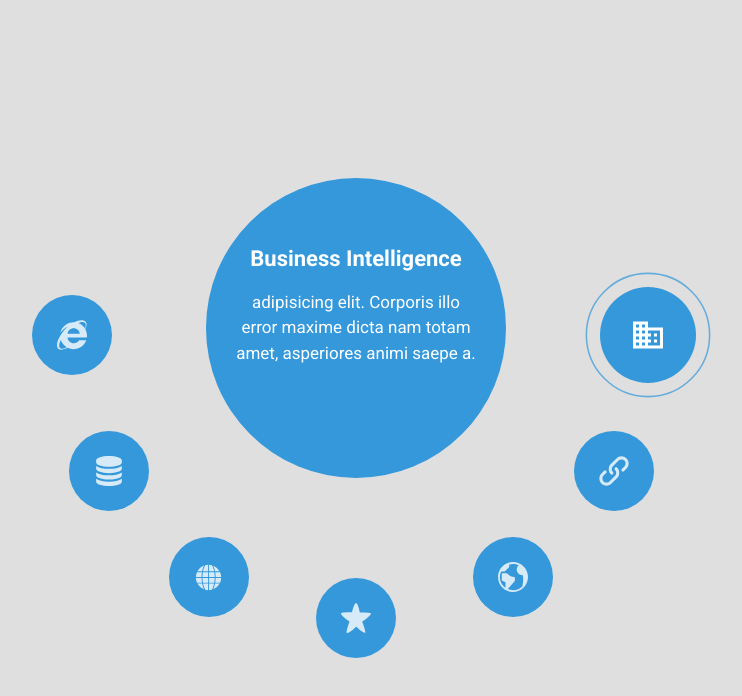
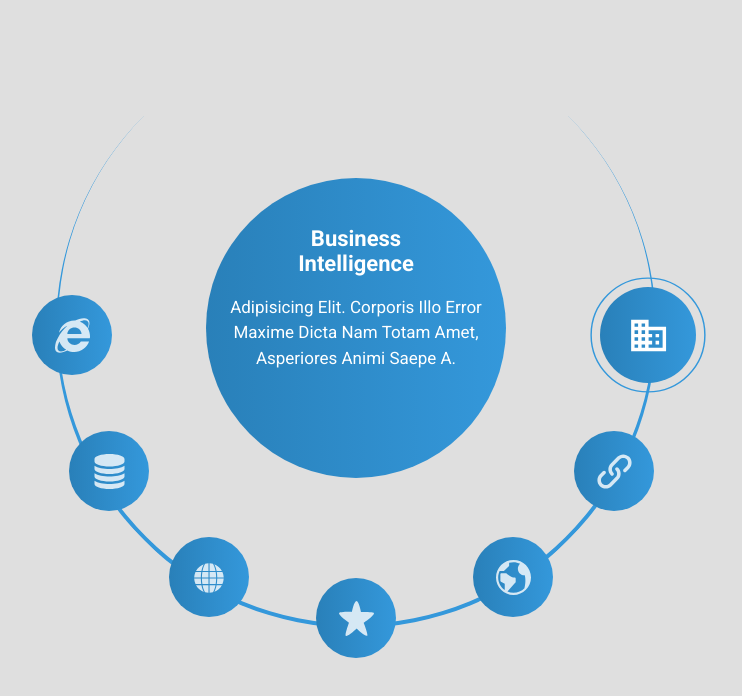
Before and after one commit to MohammadRezaAsghari/CSS_INNOVATION, a plain HTML site: page Business_Advertiser/index.html in a window 1280 px wide. Shown: the whole page, without its empty margins (284-1026 px from the left). Drawn offline with Linux system fonts and the light colour scheme.

Commit message:
Business_Advertiser__19_10_2019 second

```diff
--- a/Business_Advertiser/index.html
+++ b/Business_Advertiser/index.html
@@ -62,41 +62,48 @@
         </label>
 
         <div class="center-circle" id="circle-1">
+            <span class="line" id="line-1"></span>
             <h2>Business Intelligence</h2>
             <p>
                 adipisicing elit. Corporis illo error maxime dicta nam totam amet, asperiores animi saepe a.
             </p>
         </div>
         <div class="center-circle" id="circle-2">
+            <span class="line" id="line-2"></span>
             <h2>BlcokChain Revolution</h2>
             <p>
                 Lorem ipsum dolor sit amet consectetur adipisicing elit. Ab molestias odio eaque.
             </p>
         </div>
         <div class="center-circle" id="circle-3">
+            <span class="line" id="line-3"></span>
             <h2>Socila Network Analysis</h2>
             <p>
                 Lorem ipsum dolor sit amet consectetur adipisicing elit. Nesciunt, veniam!
             </p>
         </div>
         <div class="center-circle" id="circle-4">
+            <span class="line" id="line-4"></span>
             <h2>Trust and Reputation</h2>
             <p>
                 Lorem ipsum dolor sit amet consectetur adipisicing elit. Non consequuntur temporibus, in cumque distinctio recusandae?
             </p>
         </div>
         <div class="center-circle" id="circle-5">
+            <span class="line" id="line-5"></span>
             <h2>Fraud Detection</h2>
             <p>Lorem ipsum dolor, sit amet consectetur adipisicing elit. Dolor hic nostrum molestiae aut?
             </p>
         </div>
         <div class="center-circle" id="circle-6">
+            <span class="line" id="line-6"></span>
             <h2>Data Science</h2>
             <p>
                 Lorem ipsum dolor sit amet consectetur adipisicing elit.
             </p>
         </div>
         <div class="center-circle" id="circle-7">
+            <span class="line" id="line-7"></span>
             <h2>Web Development</h2>
             <p>
                 odit corrupti eos neque enim voluptatum quam nesciunt impedit inventore cumque.
--- a/Business_Advertiser/style.css
+++ b/Business_Advertiser/style.css
@@ -4,6 +4,10 @@
     -webkit-box-sizing: border-box;
     -moz-box-sizing: border-box;
     box-sizing: border-box;
+}
+
+:root {
+    --color-blue: #3498db;
 }
 
 html,
@@ -28,9 +32,8 @@ body {
 .center-circle {
     width: 300px;
     height: 300px;
-    background-color: #9b59b6;
-    background-color: #2ecc71;
     background-color: #3498db;
+    background-image: linear-gradient(to right, #2980b9, #3498db);
     position: absolute;
     top: 20px;
     left: 50%;
@@ -40,16 +43,29 @@ body {
     line-break: 300px;
     color: white;
     display: none;
-    padding: 10px;
+}
+
+.center-circle::before {
+    content: "";
+    display: block;
+    width: 100%;
+    height: 100%;
+    border: 2px solid var(--color-blue);
+    border-top: none;
+    border-left: none;
+    border-radius: 50%;
+    transform: scale(2) rotate(45deg);
+    position: absolute;
 }
 
 .center-circle h2 {
     text-align: center;
-    padding: 15px;
-    padding-top: 40px;
+    padding: 50px;
+    padding-top: 30px;
     padding-bottom: 0px;
     font-size: 22px;
     font-weight: 700;
+    text-transform: capitalize;
 }
 
 .center-circle p {
@@ -59,30 +75,8 @@ body {
     font-size: 17px;
     font-weight: 400;
     line-height: 1.5;
+    text-transform: capitalize;
 }
-
-
-/* .center-circle::before {
-            content: "";
-            display: block;
-            width: 100%;
-            height: 100%;
-            border: 5px solid white;
-            border-radius: 50%;
-            transform: scale(1.9);
-        }
-
-        .center-circle::after {
-            content: "";
-            display: block;
-            width: 800px;
-            height: 2px;
-            background-color: white;
-            position: absolute;
-            top: 50%;
-            left: 0;
-            transform: translateY(-1px) rotate(0deg);
-        } */
 
 input {
     display: none;
@@ -92,29 +86,19 @@ input {
     display: block;
     width: 80px;
     height: 80px;
-    background-color: #9b59b6;
-    background-color: #2ecc71;
+    border-radius: 50%;
     background-color: #3498db;
-    border-radius: 50%;
+    background-image: linear-gradient(to right, #2980b9, #3498db);
     position: absolute;
+    bottom: 0px;
     left: 50%;
+    z-index: 2;
     transform: translateX(-50%);
-    bottom: 0px;
     transition: all .3s;
+    cursor: pointer;
     display: flex;
     align-items: center;
     justify-content: center;
-    cursor: pointer;
-}
-
-.btn svg {
-    width: 30px;
-    height: 30px;
-    fill: rgba(255, 255, 255, 0.8);
-}
-
-.btn:hover>svg {
-    fill: rgba(255, 255, 255, 1);
 }
 
 .btn::before {
@@ -122,16 +106,23 @@ input {
     display: block;
     width: 100%;
     height: 100%;
-    border: 2px solid #9b59b6;
-    border: 2px solid rgba(0, 0, 0, 0.3);
     border: 1px solid #3498db;
-    transform: scale(1.3);
+    transform: scale(1.2);
     transition: all 1s;
     border-radius: 50%;
-    opacity: .7;
     display: none;
     position: absolute;
     z-index: -1;
+}
+
+.btn svg {
+    width: 35px;
+    height: 35px;
+    fill: rgba(255, 255, 255, 0.8);
+}
+
+.btn:hover>svg {
+    fill: rgba(255, 255, 255, 1);
 }
 
 .btn-1 {
@@ -157,6 +148,9 @@ input {
 .btn-7 {
     transform: translate(-324px, -283px);
 }
+
+
+/* btn and circle */
 
 #btn-1:checked~#circle-1 {
     display: block;
```
